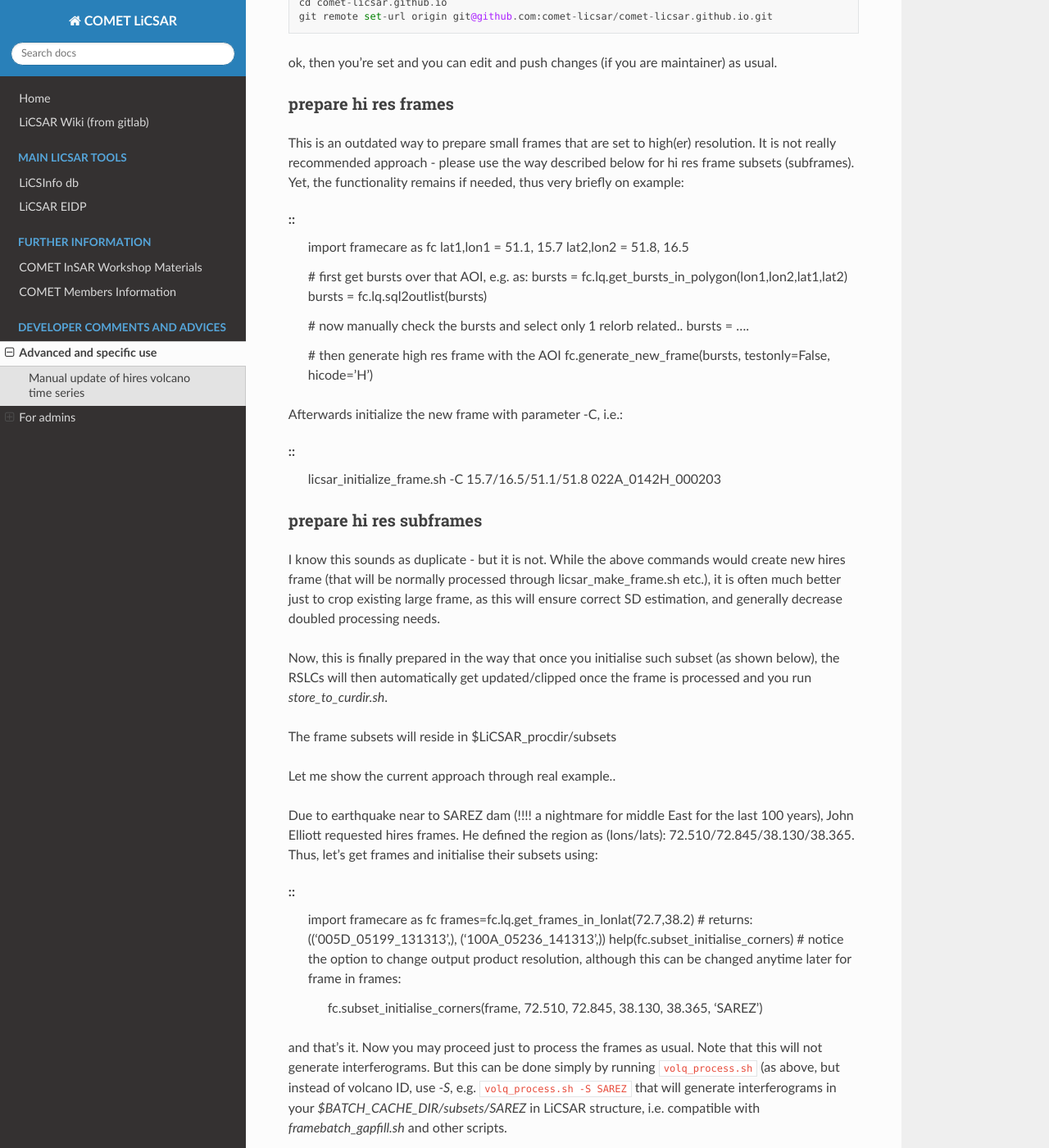
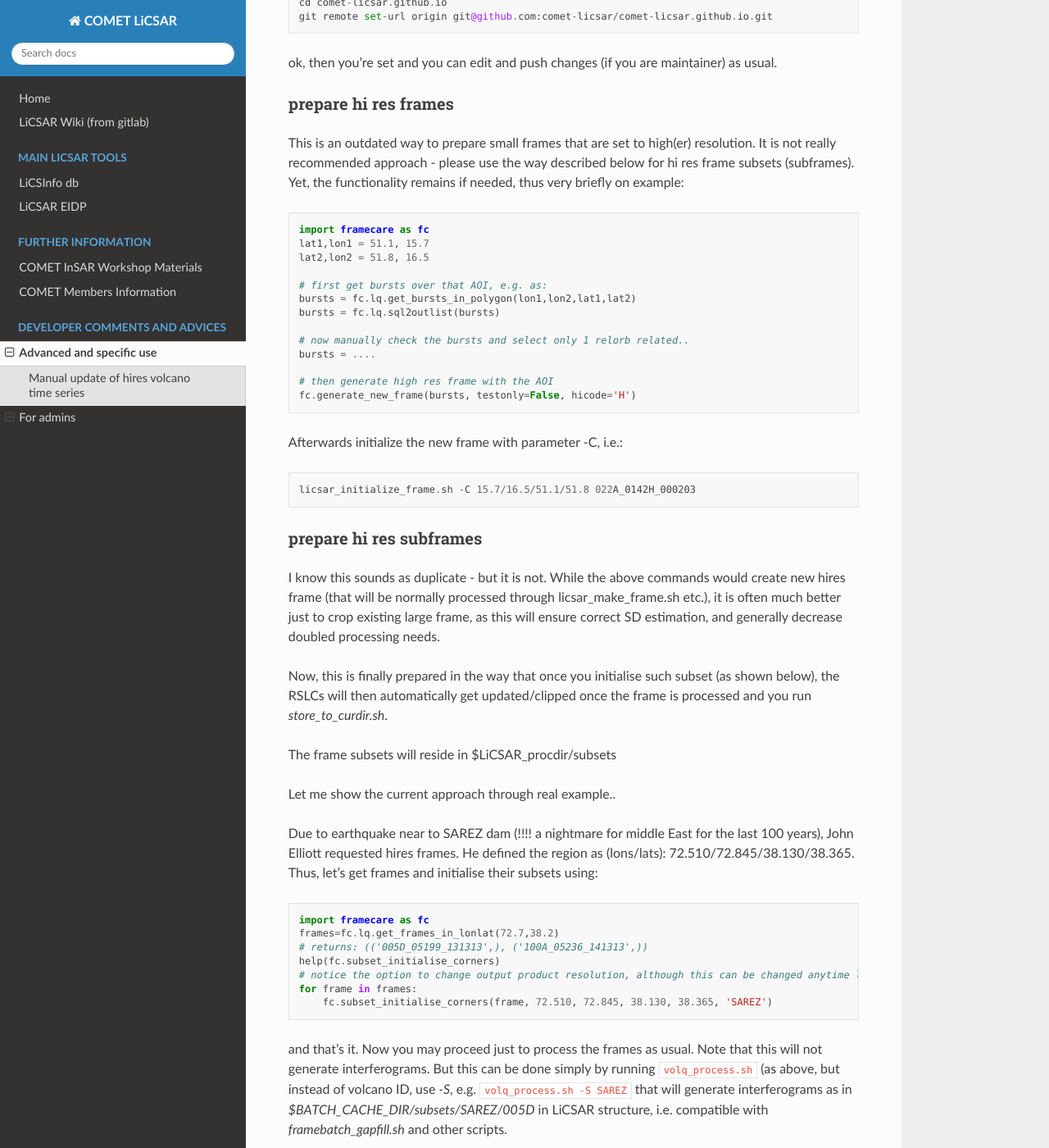
Before and after one commit to comet-licsar/comet-licsar.github.io, a Sphinx documentation site: the page built from source/documentation.rst, in a window 1280 px wide and 1400 px high, scrolled down 2311 px. Shown: the whole window at 82% size. Built offline with Sphinx 7.4.7 and the Read the Docs theme 3.1.0, drawn with Linux system fonts in a browser that asks for light colours; some of the changed text lies outside the part shown.

Commit message:
update docs

```diff
--- a/source/cometmembers.rst
+++ b/source/cometmembers.rst
@@ -9,6 +9,9 @@ and IT ticket must be issued (at least week or two prior to the workshop) so IT
 Also do not forget to request network access for in-person participants - can be done days before the workshop, at
 ``https://eva.eduroam.uk``, just press ‘My Groups’, ‘Add Group’, give it a name and an expiry, then wait for the email containing the usernames.
 
+If you decide to continue using mybinder services (still works without issues, in 2025!), then it might be good idea
+to request an extension of quota for the event - just raise an issue similar to the previous years:
+https://github.com/jupyterhub/mybinder.org-deploy/issues/2733
 
 Publishing your data on CEDA Archive
 ------------------------------------
--- a/source/documentation.rst
+++ b/source/documentation.rst
@@ -104,7 +104,6 @@ prepare hi res frames
 This is an outdated way to prepare small frames that are set to high(er) resolution.
 It is not really recommended approach - please use the way described below for hi res frame subsets (subframes).
 Yet, the functionality remains if needed, thus very briefly on example:
-
 ::
     import framecare as fc
     lat1,lon1 = 51.1, 15.7
@@ -122,7 +121,6 @@ Yet, the functionality remains if needed, thus very briefly on example:
 
 
 Afterwards initialize the new frame with parameter -C, i.e.:
-
 ::
     licsar_initialize_frame.sh -C 15.7/16.5/51.1/51.8 022A_0142H_000203
 
@@ -145,7 +143,6 @@ Let me show the current approach through real example..
 Due to earthquake near to SAREZ dam (!!!! a nightmare for middle East for the last 100 years), John Elliott requested hires frames.
 He defined the region as (lons/lats): 72.510/72.845/38.130/38.365.
 Thus, let's get frames and initialise their subsets using:
-
 ::
     import framecare as fc
     frames=fc.lq.get_frames_in_lonlat(72.7,38.2)
@@ -158,11 +155,10 @@ Thus, let's get frames and initialise their subsets using:
 and that's it. Now you may proceed just to process the frames as usual.
 Note that this will not generate interferograms. But this can be done simply by running ``volq_process.sh``
 (as above, but instead of volcano ID, use `-S`, e.g. ``volq_process.sh -S SAREZ`` that will generate interferograms
-in your `$BATCH_CACHE_DIR/subsets/SAREZ` in LiCSAR structure, i.e. compatible with `framebatch_gapfill.sh` and other scripts.
+as in `$BATCH_CACHE_DIR/subsets/SAREZ/005D` in LiCSAR structure, i.e. compatible with `framebatch_gapfill.sh` and other scripts.
 
 If this is only one-off procedure (no need to store in `subsets` folder), you may also just
 run in their `$BATCH_CACHE_DIR/$frame` following command that will also generate interferograms:
-
 ::
     clip_slc.sh SAREZ_005D 72.510 72.845 38.130 38.365 0 0.00027 1
 
```
